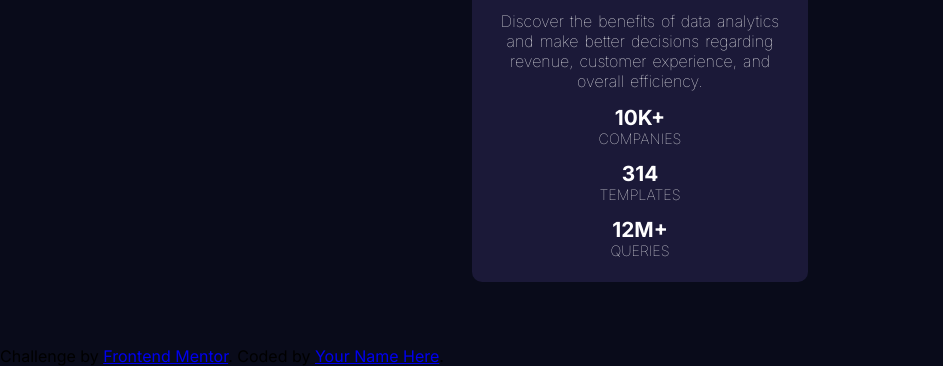
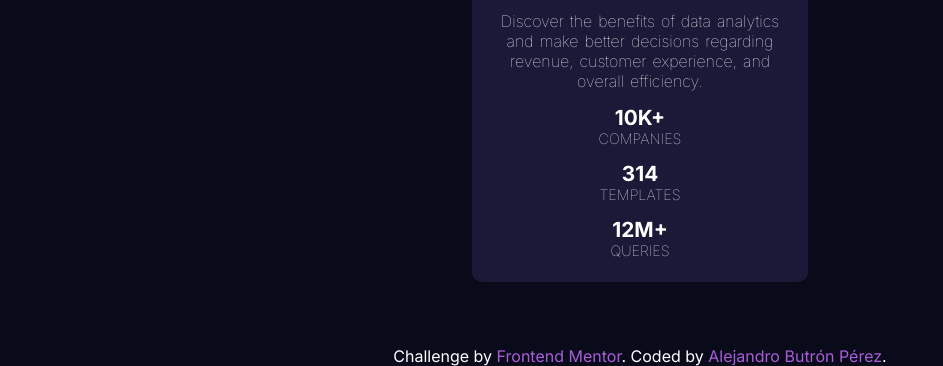
Before and after one commit to Alesvoy/statsPreviewCardComponent, a plain HTML site: page index.html in a window 1280 px wide. Shown: the part 454-820 px from the top of the page, without its empty margins (0-943 px from the left). Drawn offline with Linux system fonts and the light colour scheme.

Commit message:
Another commit

```diff
--- a/css/styles.css
+++ b/css/styles.css
@@ -68,3 +68,13 @@ body {
   font-weight: 100;
   text-transform: uppercase;
 }
+
+.attribution {
+  color: #fff;
+  text-align: center;
+}
+
+.attribution a{
+  text-decoration: none;
+  color: hsl(277, 64%, 61%);
+}
--- a/index.html
+++ b/index.html
@@ -31,7 +31,7 @@
 
   <div class="attribution">
     Challenge by <a href="https://www.frontendmentor.io?ref=challenge" target="_blank">Frontend Mentor</a>.
-    Coded by <a href="#">Your Name Here</a>.
+    Coded by <a href="#">Alejandro Butrón Pérez</a>.
   </div>
 </body>
 </html>
```
